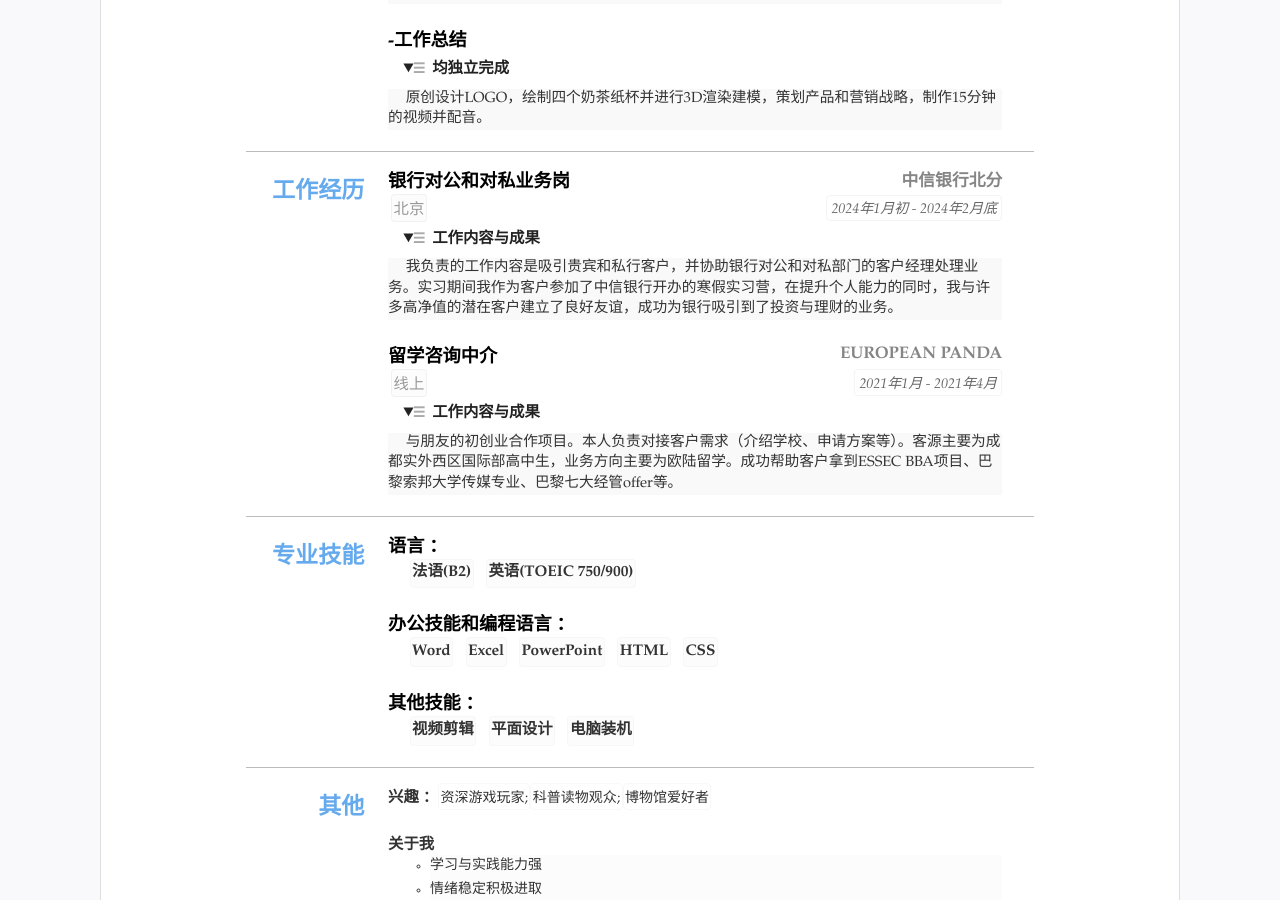
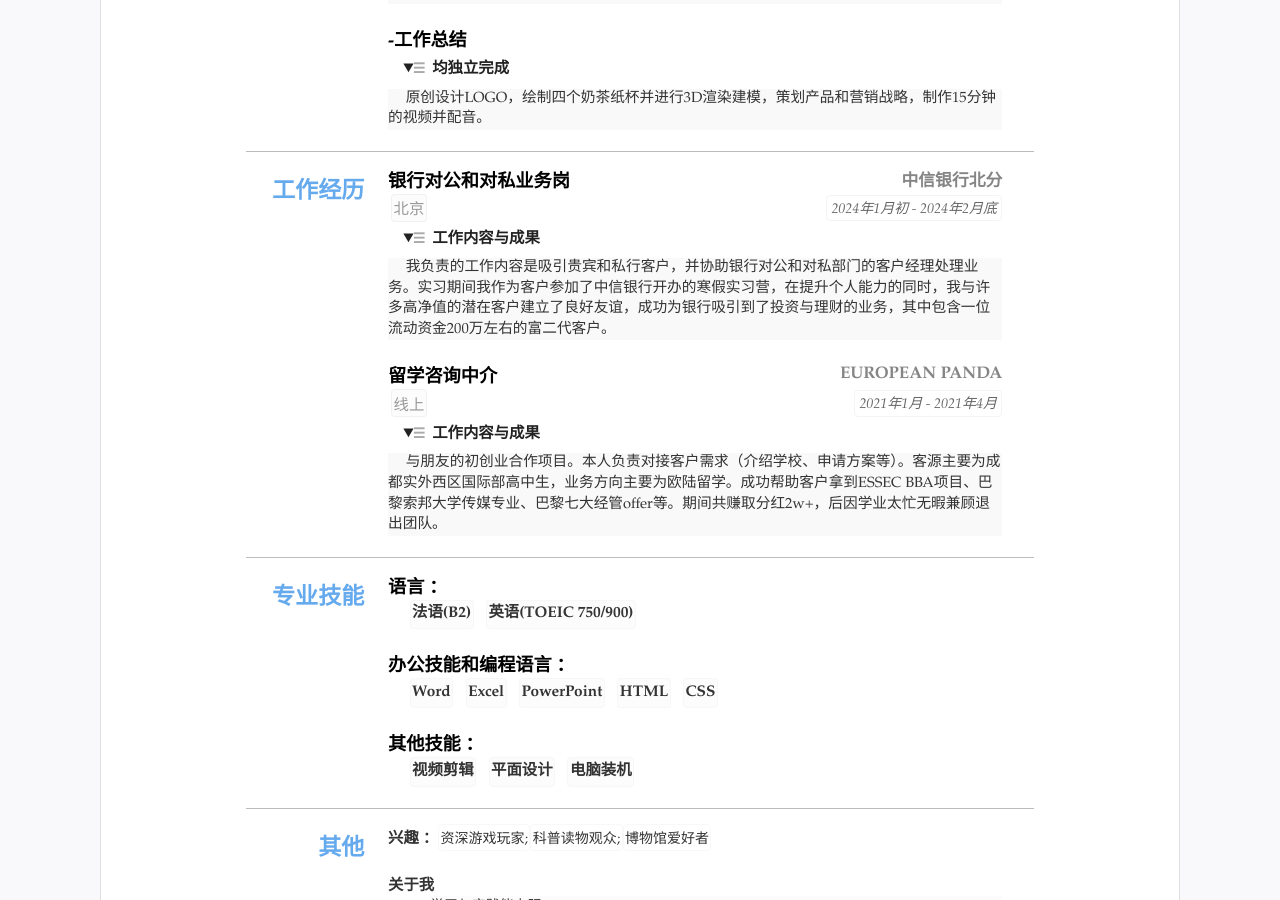
Before and after one commit to BWyiii/-, a Jekyll site: the page built from index.html, in a window 1280 px wide and 900 px high, scrolled down 479 px. Built offline with Jekyll 4.4.1, drawn with Linux system fonts in a browser that asks for light colours.

Commit message:
Update resume.yml

```diff
--- a/_data/resume.yml
+++ b/_data/resume.yml
@@ -56,7 +56,7 @@ main: #简历主要内容，
     - 北京
     duration: 2024年1月初 - 2024年2月底
     summary: 工作内容与成果
-    detail: 我负责的工作内容是吸引贵宾和私行客户，并协助银行对公和对私部门的客户经理处理业务。实习期间我作为客户参加了中信银行开办的寒假实习营，在提升个人能力的同时，我与许多高净值的潜在客户建立了良好友谊，成功为银行吸引到了投资与理财的业务。
+    detail: 我负责的工作内容是吸引贵宾和私行客户，并协助银行对公和对私部门的客户经理处理业务。实习期间我作为客户参加了中信银行开办的寒假实习营，在提升个人能力的同时，我与许多高净值的潜在客户建立了良好友谊，成功为银行吸引到了投资与理财的业务，其中包含一位流动资金200万左右的富二代客户。
     open: open
   - title: 留学咨询中介
     sub: EUROPEAN PANDA
@@ -64,7 +64,7 @@ main: #简历主要内容，
     - 线上
     duration: 2021年1月 - 2021年4月
     summary: 工作内容与成果
-    detail: 与朋友的初创业合作项目。本人负责对接客户需求（介绍学校、申请方案等）。客源主要为成都实外西区国际部高中生，业务方向主要为欧陆留学。成功帮助客户拿到ESSEC BBA项目、巴黎索邦大学传媒专业、巴黎七大经管offer等。
+    detail: 与朋友的初创业合作项目。本人负责对接客户需求（介绍学校、申请方案等）。客源主要为成都实外西区国际部高中生，业务方向主要为欧陆留学。成功帮助客户拿到ESSEC BBA项目、巴黎索邦大学传媒专业、巴黎七大经管offer等。期间共赚取分红2w+，后因学业太忙无暇兼顾退出团队。
     open: open
 
 - type: skills
```
